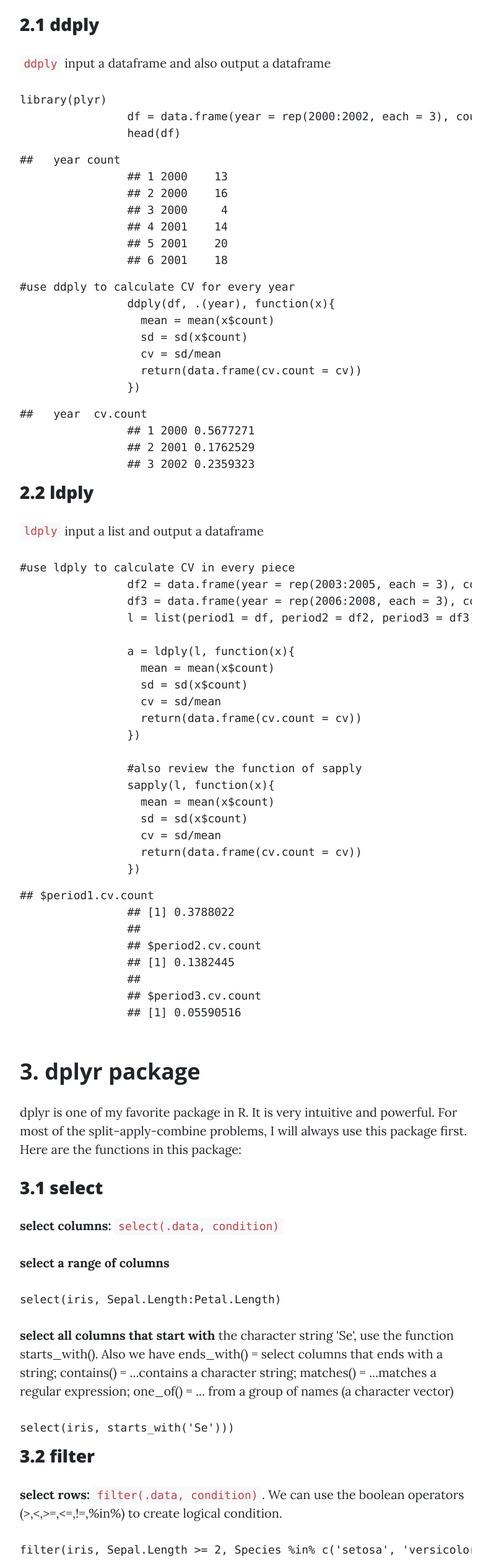
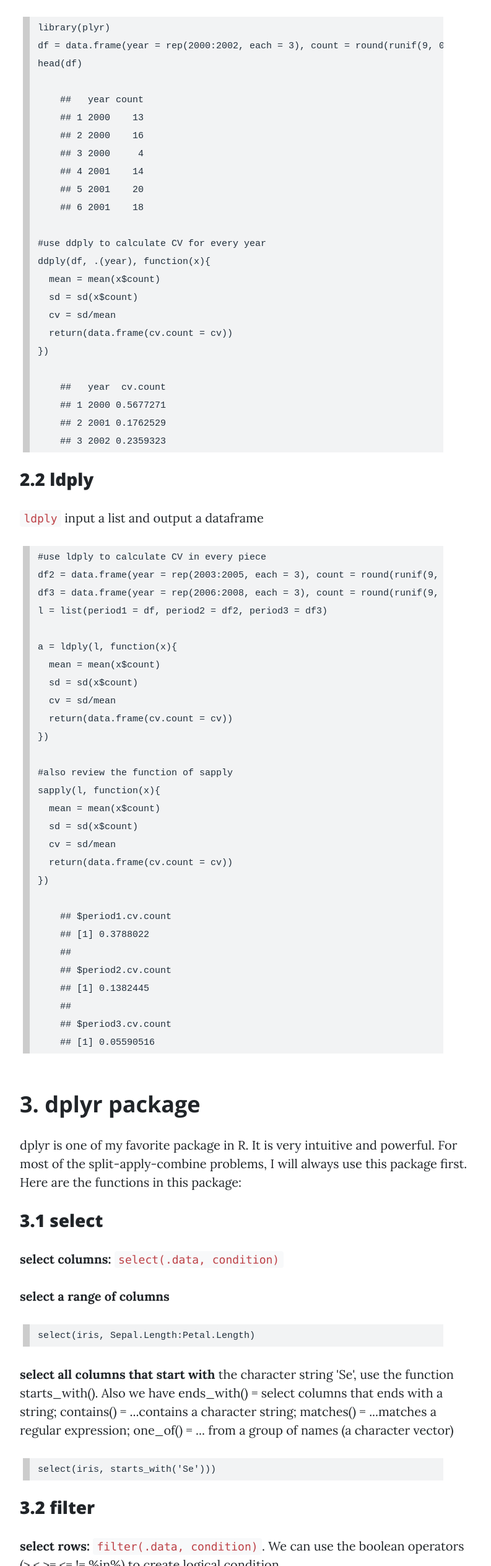
Before and after one commit to Fan-Gong/Fan-Gong.github.io, a website: page posts/split-apply-combine/index1.html in a window 1280 px wide. Shown: the part 2564-5091 px from the top of the page at 62% size, without its empty margins (243-1036 px from the left). Drawn offline with nearby package versions, Linux system fonts and the light colour scheme; some packages are replaced by stand-ins of ours; files that its build step writes are made by us from their sources; files whose address does not match are found by name.

Commit message:
revise the code format

```diff
--- a/posts/split-apply-combine/index1.html
+++ b/posts/split-apply-combine/index1.html
@@ -110,73 +110,75 @@
               <br><br>All right, let us see how to use R to perform data wrangling.
             </p>
               <h2 class="section-heading">1. Build-in Function</h2>
-              <p>Basically, there are two groups of base function for split-apply-combine in R. One is <code>aggregate</code> function and another is the <code>apply</code> family.<br><br><br />
+              <p>Basically, there are two groups of base function for split-apply-combine in R. One is <code>aggregate</code> function and another is the <code>apply</code> family.<br><br>
                 Since most of R users are very familiar with these functions, I will only have a very brief introduction.<br />
-                <ul><br />
+                <ul>
                 <li><code>aggregate(x, by, Fun, ...)</code>, notice <code>by</code> should be a list of the grouping elements. For example: <code>aggregate(iris[,-5], by = list(iris$Species), FUN = mean)</code> will give the mean length/width value for each species. </li><br />
                 <li><code>apply(x, MARGIN, FUN)</code> applies a function to each row or column of a matrix., notice for <code>MARGIN</code>, <code>1</code> indicates rows and <code>2</code> indicates columns. </li><br />
                 <li><code>lapply(x, FUN)</code> and <code>sapply(x, FUN)</code> allow you to apply the same function to every element in a list or a vector. but <code>lapply</code> always returns a list, and <code>sapply</code> tries to simplify the return value whenever possible. Notice we always use <code>'['</code> to get the subset of the content in each list element; and we use <code>'[['</code> to extract the item in each list element. For example: <code>lapply(a, '[[', 1,2)</code> will extract item <code>[1,2]</code> from each list element.</li><br />
                 <li><code>tapply(x, Index, FUN)</code>: to apply FUN to subsets of entries in x that shares a common level in Index. which means we split our data by Index first and then use our function to every part. (seldomly use)</li><br />
                 </ul></p>
-
-
               <h2 class="section-heading">2. plyr Package</h2>
               <p><code>plyr</code> is a data manipulating package which is especially for split-apply-combine. <br><br>
                 <code>plyr</code> builds on the build-in <code>apply</code> functions by giving you control over the input and output formats and keeping the syntax consistent across all variations.<br><br>
                 The basic format is two letters followed by <code>ply()</code>. The first letter refers to the format in and the second to the format out.</p>
-                The three main letters are:<br><br>
+                The three main letters are:
                 <ol>
                 <li> <code>d</code> = data frame</li>
                 <li> <code>a</code> = array(include matrics)</li>
                 <li> <code>l</code> = list </li>
                 </ol>
-                <p><br>
+                <p>
                 There are also some less common format options, say, <code>_</code>, which means it throw away the output.</p>
                 <h3>2.1 ddply</h3>
                 <p><code>ddply</code> input a dataframe and also output a dataframe</p>
-                <div class="sourceCode"><pre class="sourceCode r"><code class="sourceCode r"><span class="kw">library</span>(plyr)
-                df =<span class="st"> </span><span class="kw">data.frame</span>(<span class="dt">year =</span> <span class="kw">rep</span>(<span class="dv">2000</span>:<span class="dv">2002</span>, <span class="dt">each =</span> <span class="dv">3</span>), <span class="dt">count =</span> <span class="kw">round</span>(<span class="kw">runif</span>(<span class="dv">9</span>, <span class="dv">0</span>, <span class="dv">20</span>)))
-                <span class="kw">head</span>(df)</code></pre></div>
-                <pre><code>##   year count
+                <pre><code>library(plyr)
+df = data.frame(year = rep(2000:2002, each = 3), count = round(runif(9, 0, 20)))
+head(df)
+
+    ##   year count
     ## 1 2000    13
     ## 2 2000    16
     ## 3 2000     4
     ## 4 2001    14
     ## 5 2001    20
-                ## 6 2001    18</code></pre>
-                <div class="sourceCode"><pre class="sourceCode r"><code class="sourceCode r"><span class="co">#use ddply to calculate CV for every year</span>
-                <span class="kw">ddply</span>(df, .(year), function(x){
-                  mean =<span class="st"> </span><span class="kw">mean</span>(x$count)
-                  sd =<span class="st"> </span><span class="kw">sd</span>(x$count)
-                  cv =<span class="st"> </span>sd/mean
-                  <span class="kw">return</span>(<span class="kw">data.frame</span>(<span class="dt">cv.count =</span> cv))
-                })</code></pre></div>
-                <pre><code>##   year  cv.count
+    ## 6 2001    18
+
+#use ddply to calculate CV for every year
+ddply(df, .(year), function(x){
+  mean = mean(x$count)
+  sd = sd(x$count)
+  cv = sd/mean
+  return(data.frame(cv.count = cv))
+})
+
+    ##   year  cv.count
     ## 1 2000 0.5677271
     ## 2 2001 0.1762529
     ## 3 2002 0.2359323</code></pre>
                 <h3>2.2 ldply</h3>
                 <p><code>ldply</code> input a list and output a dataframe</p>
-                <div class="sourceCode"><pre class="sourceCode r"><code class="sourceCode r"><span class="co">#use ldply to calculate CV in every piece</span>
-                df2 =<span class="st"> </span><span class="kw">data.frame</span>(<span class="dt">year =</span> <span class="kw">rep</span>(<span class="dv">2003</span>:<span class="dv">2005</span>, <span class="dt">each =</span> <span class="dv">3</span>), <span class="dt">count =</span> <span class="kw">round</span>(<span class="kw">runif</span>(<span class="dv">9</span>, <span class="dv">32</span>, <span class="dv">50</span>)))
-                df3 =<span class="st"> </span><span class="kw">data.frame</span>(<span class="dt">year =</span> <span class="kw">rep</span>(<span class="dv">2006</span>:<span class="dv">2008</span>, <span class="dt">each =</span> <span class="dv">3</span>), <span class="dt">count =</span> <span class="kw">round</span>(<span class="kw">runif</span>(<span class="dv">9</span>, <span class="dv">78</span>, <span class="dv">90</span>)))
-                l =<span class="st"> </span><span class="kw">list</span>(<span class="dt">period1 =</span> df, <span class="dt">period2 =</span> df2, <span class="dt">period3 =</span> df3)
+<pre><code>#use ldply to calculate CV in every piece
+df2 = data.frame(year = rep(2003:2005, each = 3), count = round(runif(9, 32, 50)))
+df3 = data.frame(year = rep(2006:2008, each = 3), count = round(runif(9, 78, 90)))
+l = list(period1 = df, period2 = df2, period3 = df3)
 
-                a =<span class="st"> </span><span class="kw">ldply</span>(l, function(x){
-                  mean =<span class="st"> </span><span class="kw">mean</span>(x$count)
-                  sd =<span class="st"> </span><span class="kw">sd</span>(x$count)
-                  cv =<span class="st"> </span>sd/mean
-                  <span class="kw">return</span>(<span class="kw">data.frame</span>(<span class="dt">cv.count =</span> cv))
+a = ldply(l, function(x){
+  mean = mean(x$count)
+  sd = sd(x$count)
+  cv = sd/mean
+  return(data.frame(cv.count = cv))
 })
 
-                <span class="co">#also review the function of sapply</span>
-                <span class="kw">sapply</span>(l, function(x){
-                  mean =<span class="st"> </span><span class="kw">mean</span>(x$count)
-                  sd =<span class="st"> </span><span class="kw">sd</span>(x$count)
-                  cv =<span class="st"> </span>sd/mean
-                  <span class="kw">return</span>(<span class="kw">data.frame</span>(<span class="dt">cv.count =</span> cv))
-                })</code></pre></div>
-                <pre><code>## $period1.cv.count
+#also review the function of sapply
+sapply(l, function(x){
+  mean = mean(x$count)
+  sd = sd(x$count)
+  cv = sd/mean
+  return(data.frame(cv.count = cv))
+})
+
+    ## $period1.cv.count
     ## [1] 0.3788022
     ##
     ## $period2.cv.count
@@ -202,45 +204,46 @@
                 <p><code>arrange(.data, var)</code> is used to re-order rows by a particular column such as the taxonomic order, list the name of the column you want to arrange the rows by.</p>
                 <div class="sourceCode"><pre class="sourceCode r"><code class="sourceCode r"><span class="kw">arrange</span>(iris, Sepal.Length)</code></pre></div>
                 <h3>3.4 summarise </h3>
-                <p><code>summarise</code> create summary statistics for a given column in the data frame such as finding the mean. There are many other summary statistics you could consider such as <code>sd(), min(), max(), median(), sum(),n()</code>(return the length of the vector), <code>n_distinct()</code> (number of distinct values in vector)`</p>
-                <div class="sourceCode"><pre class="sourceCode r"><code class="sourceCode r">iris %&gt;%
-                <span class="st">  </span><span class="kw">summarize</span>(<span class="dt">avg =</span> <span class="kw">mean</span>(Sepal.Length),
-                            <span class="dt">min =</span> <span class="kw">min</span>(Sepal.Length),
-                            <span class="dt">max =</span> <span class="kw">max</span>(Sepal.Length),
-                            <span class="dt">total =</span> <span class="kw">n</span>())</code></pre></div>
+                <p><code>summarise</code> create summary statistics for a given column in the data frame such as finding the mean. There are many other summary statistics you could consider such as <code>sd(), min(), max(), median(), sum(),n()</code>(return the length of the vector), <code>n_distinct()</code> (number of distinct values in vector)</p>
+<pre><code>iris %&gt;%
+  summarize(avg = mean(Sepal.Length),
+            min = min(Sepal.Length),
+            max = max(Sepal.Length),
+            total = n())</code></pre>
                 <h3>3.5 mutate</h3>
                 <p><code>mutate(.data)</code> add new columns to the data frame. Always it is used to create the attributes that <code>summarise</code> doesn't cover.</p>
                 <div class="sourceCode"><pre class="sourceCode r"><code class="sourceCode r">iris %&gt;%<span class="st"> </span><span class="kw">mutate</span>(<span class="dt">ratio =</span> Sepal.Length/Sepal.Width) %&gt;%<span class="st"> </span><span class="kw">head</span>()</code></pre></div>
                 <h3>3.6 group_by</h3>
                 <p><code>group_by</code> split the data frame by some variable, apply a function to the individual data frames and then combine the output.</p>
-                <div class="sourceCode"><pre class="sourceCode r"><code class="sourceCode r">iris %&gt;%
-                <span class="st">  </span><span class="kw">group_by</span>(Species) %&gt;%
-                <span class="st">  </span><span class="kw">summarize</span>(<span class="dt">avg =</span> <span class="kw">mean</span>(Sepal.Length),
-                            <span class="dt">min =</span> <span class="kw">min</span>(Sepal.Length),
-                            <span class="dt">max =</span> <span class="kw">max</span>(Sepal.Length),
-                            <span class="dt">total =</span> <span class="kw">n</span>())</code></pre></div>
+<pre><code>iris %&gt;%
+  group_by(Species) %&gt;%
+  summarize(avg = mean(Sepal.Length),
+            min = min(Sepal.Length),
+            max = max(Sepal.Length),
+            total = n())</code></pre>
+
                 <h3>3.7 join</h3>
                 <p><code>inner_join(x, y, by = )</code> returns rows when there is a match in both tables. <code>left_join(x, y, by = )</code> reuturns all rows from the left table, even if there are no matches in the right table. There are also <code>right_join/full_join/semi_join/anti_join</code>.</p>
                 <h3>3.8 Other things in dplyr</h3>
-                <p><b>Pipe Operator: %&gt;%</b><br><br><br />
-                This operator allows you to pipe the output from one function to the input of another function. Instead of nesting functions(reading from inside to the outside), the idea of piping is to read the function from left to right.<br><br><br />
-                <b>Deprecated SE versions of main verbs</b><br><br><br />
-                dplyr used to offer twin versions of each verb suffixed with an underscore. These versions had standard evaluation (SE) semantics. Sometimes it is useful especially you would like to write a function about some variable. In this case, there are two matters needing attention:<br />
-                <ul><br />
+                <p><b>Pipe Operator: %&gt;%</b><br>
+                This operator allows you to pipe the output from one function to the input of another function. Instead of nesting functions(reading from inside to the outside), the idea of piping is to read the function from left to right.<br><br>
+                <b>Deprecated SE versions of main verbs</b><br>
+                dplyr used to offer twin versions of each verb suffixed with an underscore. These versions had standard evaluation (SE) semantics. Sometimes it is useful especially you would like to write a function about some variable. In this case, there are two matters needing attention:
+                <ul>
                 <li>Use the underscore version of functions. For example, use <code>select_()</code> and <code>filter_()</code></li><br />
                 <li>Use <code>lazyeval::interp</code> to do format transformation. For example:</p>
-                <div class="sourceCode"><pre class="sourceCode r"><code class="sourceCode r"><span class="co"># here variable is a string variable</span>
-                mean_max =<span class="st"> </span>df %&gt;%<span class="st"> </span>
-                <span class="st">    </span><span class="kw">select_</span>(<span class="st">&quot;Year&quot;</span>, variable) %&gt;%<span class="st"> </span>
-                <span class="st">    </span><span class="kw">group_by_</span>(<span class="st">&quot;Year&quot;</span>) %&gt;%
-                <span class="st">    </span><span class="kw">summarise_</span>(<span class="dt">mean =</span> <span class="kw">interp</span>(~<span class="kw">mean</span>(variable), <span class="dt">variable =</span> <span class="kw">as.name</span>(variable)))</code></pre></div>
+<pre><code># here variable is a string variable
+mean_max = df %&gt;%
+    select_(&quot;Year&quot;, variable) %&gt;%
+    group_by_(&quot;Year&quot;) %&gt;%
+    summarise_(mean = interp(~mean(variable), variable = as.name(variable)))</code></pre>
                 </li>
                 </ul>
                 <hr>
-                <p><br><br />
-                That is the basic data wrangling methods in R. Then I am wondering, does python also have some functions that are similar to <code>dplyr</code>? <br><br><br />
-                Let us see in the next post!<br />
-                <br><br><br />
+                <p><br>
+                That is the basic data wrangling methods in R. Then I am wondering, does python also have some functions that are similar to <code>dplyr</code>? <br><br>
+                Let us see in the next post!
+                <br><br>
                 <blockquote class="blockquote"> Reference: <br><br />
                 <a href="http://seananderson.ca/2013/12/01/plyr.html" class="uri">http://seananderson.ca/2013/12/01/plyr.html</a><br><br />
                 <a href="https://stackoverflow.com/questions/19260951/using-square-bracket-as-a-function-for-lapply-in-r" class="uri">https://stackoverflow.com/questions/19260951/using-square-bracket-as-a-function-for-lapply-in-r</a></blockquote></p>
```
Also changed, not shown: posts/split-apply-combine/index2.html (+7 -7 lines), vendor/bootstrap/css/bootstrap.min.css. Lines whose indentation alone changed are shown as unchanged.
